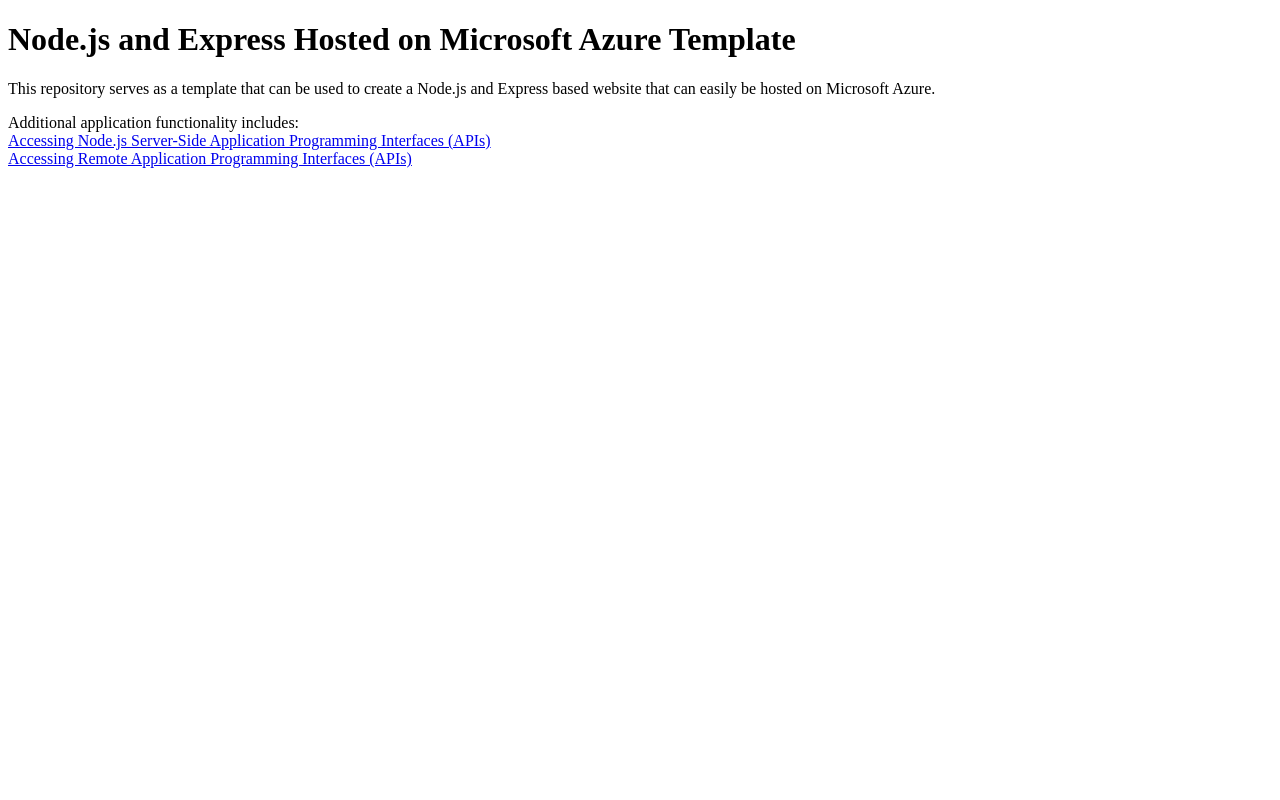
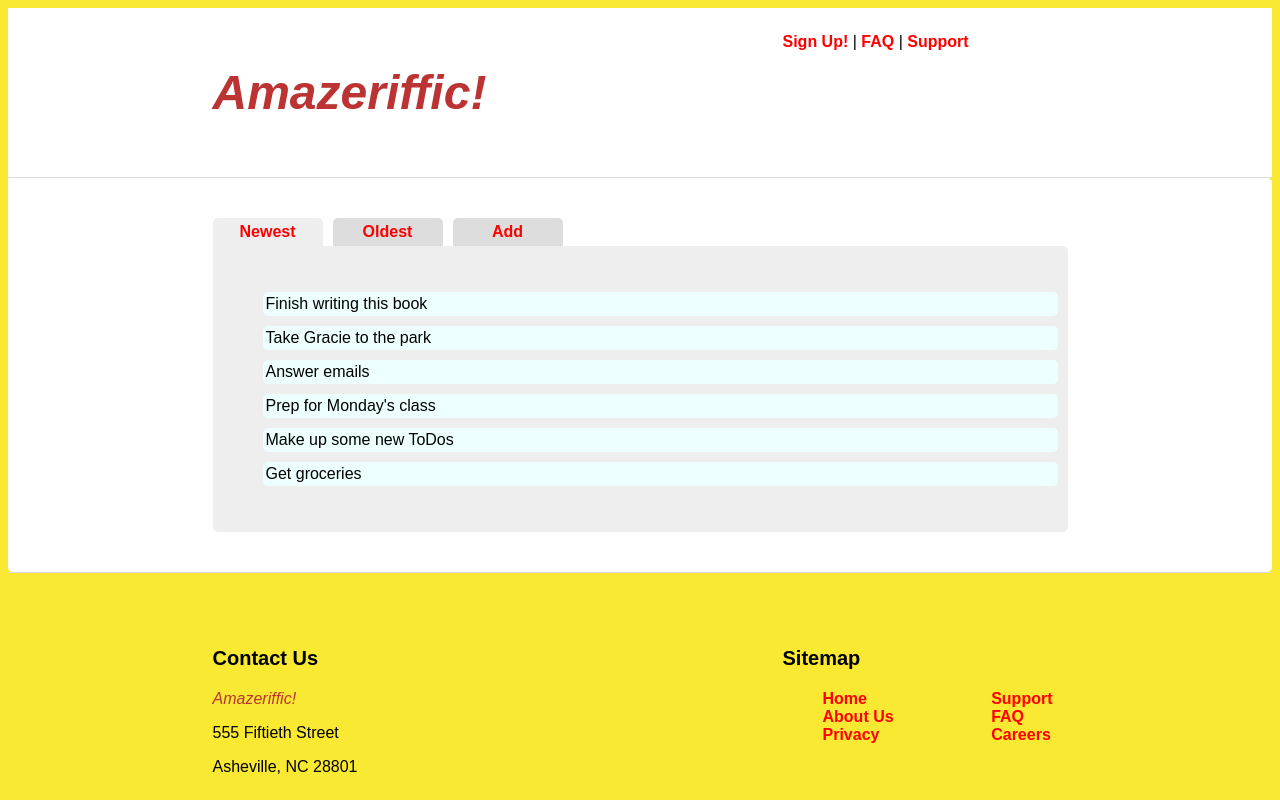
Before and after one commit to gtgallagher129/AmazerifficFullStack, a website: page static/index.html in a window 1280 px wide. Drawn offline with nearby package versions, Linux system fonts and the light colour scheme.

Commit message:
Update index.html

```diff
--- a/static/index.html
+++ b/static/index.html
@@ -1,15 +1,257 @@
 <!DOCTYPE html>
 <html>
+
 <head>
-<title>Node on Azure</title>
+  <title>Amazeriffic!</title>
+  <style>
+    body {
+      background: #f9e933;
+      font-family: 'Droid Sans', sans-serif;
+    }
+
+    header,
+    main,
+    footer {
+      min-width: 855px;
+    }
+
+    header .container,
+    main .container,
+    footer .container {
+      max-width: 855px;
+      margin: auto;
+    }
+
+    header {
+      padding: 25px 0 25px 0;
+      background: white;
+      overflow: auto;
+      border-bottom: 1px solid #ddd;
+    }
+
+    /* MAIN LOGO */
+    h1 {
+      font-family: 'Ubuntu', sans-serif;
+      font-style: italic;
+      font-size: 3em;
+      color: #b33;
+      float: left;
+      width: 570px;
+    }
+
+    /* FOOTER HEADINGS */
+    h5 {
+      font-family: 'Ubuntu', sans-serif;
+      font-size: 1.25em;
+      margin-bottom: 20px;
+    }
+
+    header nav {
+      float: right;
+      width: 285px;
+    }
+
+    a {
+      color: #f00;
+      text-decoration: none;
+      font-weight: bold;
+    }
+
+    main {
+      background: #fff;
+      border-radius: 0 5px 5px 5px;
+      padding: 40px;
+    }
+
+    .tabs a span {
+      border-radius: 5px 5px 0 0;
+      display: inline-block;
+      width: 100px;
+      margin-right: 10px;
+      text-align: center;
+      background: #ddd;
+      padding: 5px;
+    }
+
+    .tabs a .active {
+      background: #eee;
+    }
+
+    main .content {
+      padding: 30px 10px 30px 10px;
+      border-radius: 0 5px 5px 5px;
+      background: #eee;
+    }
+
+    main .content li {
+      border-radius: 5px;
+      padding: 3px;
+      background: #eff;
+      margin: 0 0 10px 0;
+    }
+
+    main .content button {
+      font-weight: bold;
+      padding: 0 3px 0 3px;
+      border-radius: 5px;
+      background: #ccc;
+      cursor: pointer;
+      margin-left: 5px;
+      font-size: 1.3em;
+    }
+
+    main .content p {
+      background: yellow;
+    }
+
+    main .content input {
+      font-size: 1.5em;
+    }
+
+    footer {
+      border-top: 1px solid #ddd;
+      padding: 40px 0 20px 0;
+    }
+
+    footer .contact {
+      float: left;
+      width: 570px;
+    }
+
+    footer .contact p:nth-child(2) {
+      color: #b33;
+      font-style: italic;
+    }
+
+    footer .sitemap {
+      float: right;
+      width: 285px;
+    }
+
+    footer ul {
+      width: 230px;
+    }
+
+    li {
+      list-style: none;
+    }
+
+    footer .sitemap .left {
+      float: left;
+    }
+
+    footer .sitemap .right {
+      float: right;
+    }
+  </style>
+  <script src="https://code.jquery.com/jquery-3.6.4.min.js"></script>
+  <script>
+    var main = function () {
+      var toDos = ["Get groceries",
+        "Make up some new ToDos",
+        "Prep for Monday's class",
+        "Answer emails",
+        "Take Gracie to the park",
+        "Finish writing this book"
+      ];
+
+      $(".tabs a span").toArray().forEach(function (element) {
+        var $element = $(element);
+
+        $element.on("click", function () {
+          var $content,
+            $input,
+            $button,
+            i;
+
+          $(".tabs a span").removeClass("active");
+          $element.addClass("active");
+          $("main .content").empty();
+
+          if ($element.parent().is(":nth-child(1)")) {
+            $content = $("<ul>");
+            for (i = toDos.length - 1; i >= 0; i--) {
+              $content.append($("<li>").text(toDos[i]));
+            }
+          } else if ($element.parent().is(":nth-child(2)")) {
+            $content = $("<ul>");
+            toDos.forEach(function (todo) {
+              $content.append($("<li>").text(todo));
+            });
+          } else if ($element.parent().is(":nth-child(3)")) {
+            $input = $("<input>"),
+              $button = $("<button>").text("+");
+
+            $button.on("click", function () {
+              if ($input.val() !== "") {
+                toDos.push($input.val());
+                $input.val("");
+              }
+            });
+
+            $content = $("<div>").append($input).append($button);
+          }
+
+          $("main .content").append($content);
+
+          return false;
+        });
+      });
+
+      $(".tabs a:first-child span").trigger("click");
+    };
+
+    $(document).ready(main);
+  </script>
 </head>
+
 <body>
-<h1>Node.js and Express Hosted on Microsoft Azure Template</h1>
-<p>This repository serves as a template that can be used to create a Node.js and Express based website that can easily
-be hosted on Microsoft Azure.</p>
+  <header>
+    <div class="container">
+      <h1>Amazeriffic!</h1>
+      <nav>
+        <a href="#">Sign Up!</a> |
+        <a href="#">FAQ</a> |
+        <a href="#">Support</a>
+      </nav>
+    </div>
+  </header>
 
-Additional application functionality includes:<br />
-<a href="fetching-from-server.html">Accessing Node.js Server-Side Application Programming Interfaces (APIs)</a><br />
-<a href="fetching-remote-dog-breeds.html">Accessing Remote Application Programming Interfaces (APIs)</a>
+  <main>
+    <div class="container">
+      <div class="tabs">
+        <a href=""><span class="active">Newest</span></a><a href=""><span>Oldest</span></a><a href=""><span>Add</span></a>
+      </div>
+      <div class="content">
+      </div>
+    </div>
+  </main>
+
+  <footer>
+    <div class="container">
+      <div class="contact">
+        <h5>Contact Us</h5>
+        <p>Amazeriffic!</p>
+        <p>555 Fiftieth Street</p>
+        <p>Asheville, NC 28801</p>
+      </div>
+      <div class="sitemap">
+        <h5>Sitemap</h5>
+        <ul>
+          <div class="left">
+            <li><a href="#">Home</a></li>
+            <li><a href="#">About Us</a></li>
+            <li><a href="#">Privacy</a></li>
+          </div>
+          <div class="right">
+            <li><a href="#">Support</a></li>
+            <li><a href="#">FAQ</a></li>
+            <li><a href="#">Careers</a></li>
+          </div>
+        </ul>
+      </div>
+    </div>
+  </footer>
 </body>
+
 </html>
```
